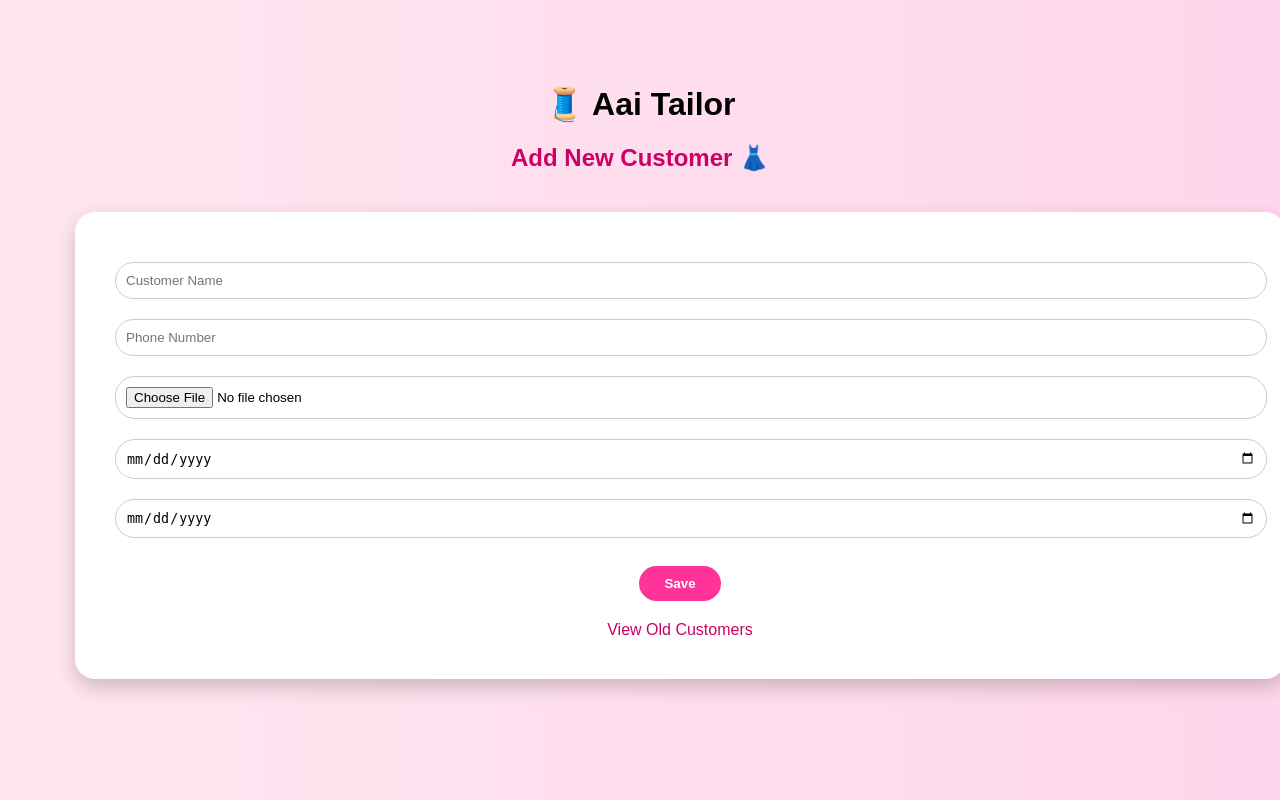
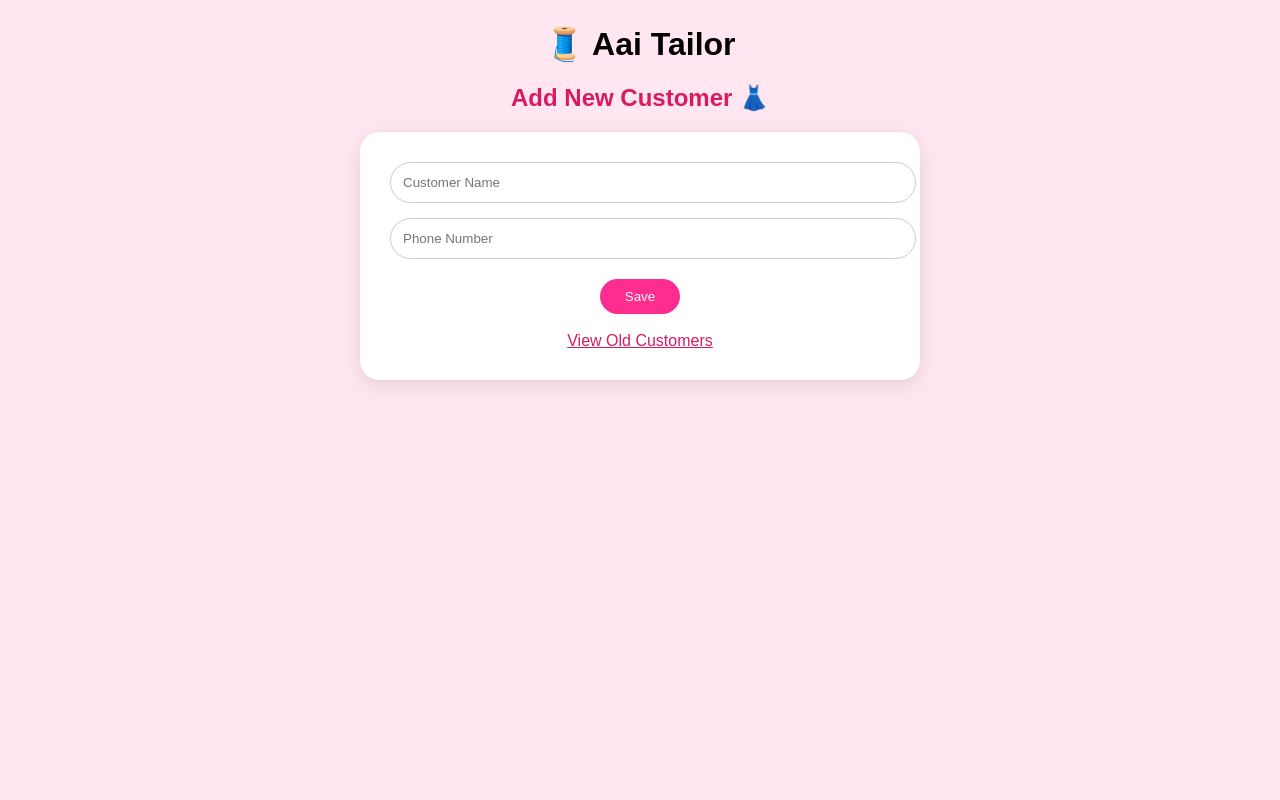
Before and after one commit to swarali-more/aai-tailor-management, a Django app: page /add-customer/ in a window 1280 px wide. Run offline with Django 5.2, Linux system fonts and the light colour scheme.

Commit message:
remove dates option from add new customer

```diff
--- a/templates/add_customer.html
+++ b/templates/add_customer.html
@@ -1,86 +1,57 @@
 {% extends 'base.html' %}
 {% block content %}
-<!DOCTYPE html>
-<html>
-<head>
-    <title>Add Customer</title>
 
-    <style>
-        body {
-            font-family: Arial;
-            background: linear-gradient(to right, #ffe6f0, #ffd6eb);
-            text-align: center;
-            padding: 60px;
-        }
+<h2 style="color:#d81b60;">Add New Customer 👗</h2>
 
-        h2 {
-            color: #cc0066;
-            margin-bottom: 40px;
-        }
+<div style="
+    background:white;
+    padding:30px;
+    border-radius:20px;
+    width:100%;
+    max-width:500px;
+    margin:20px auto;
+    box-shadow:0 5px 20px rgba(0,0,0,0.1);
+">
 
-        .form-box {
-            background: white;
-            padding: 40px;
-            width: 100%;
-            margin: auto;
-            border-radius: 20px;
-            box-shadow: 0 8px 20px rgba(0,0,0,0.2);
-        }
+<form method="POST">
+    {% csrf_token %}
 
-        input {
-            width: 100%;
-            padding: 10px;
-            margin: 10px 0;
-            border-radius: 20px;
-            border: 1px solid #ccc;
-        }
+    <input type="text" name="name" placeholder="Customer Name" required
+    style="
+        width:100%;
+        padding:12px;
+        margin-bottom:15px;
+        border-radius:25px;
+        border:1px solid #ccc;
+    ">
 
-        button {
-            padding: 10px 25px;
-            border-radius: 20px;
-            border: none;
-            background: #ff3399;
-            color: white;
-            font-weight: bold;
-            cursor: pointer;
-            transition: 0.3s;
-        }
+    <input type="text" name="number" placeholder="Phone Number" required
+    style="
+        width:100%;
+        padding:12px;
+        margin-bottom:20px;
+        border-radius:25px;
+        border:1px solid #ccc;
+    ">
 
-        button:hover {
-            background: #e60073;
-            transform: scale(1.05);
-        }
+    <button type="submit" style="
+        background:#ff2d8d;
+        color:white;
+        border:none;
+        padding:10px 25px;
+        border-radius:25px;
+        cursor:pointer;
+    ">
+        Save
+    </button>
 
-        a {
-            display: block;
-            margin-top: 20px;
-            text-decoration: none;
-            color: #cc0066;
-        }
-    </style>
-</head>
-<body>
+</form>
 
-    <h2>Add New Customer 👗</h2>
+<br>
+<a href="{% url 'old_customers' %}" style="color:#d81b60;">
+    View Old Customers
+</a>
 
-    <div class="form-box">
-            <form method="POST" enctype="multipart/form-data">
-            {% csrf_token %}
+</div>
 
-            <input type="text" name="name" placeholder="Customer Name" required>
-            <input type="text" name="phone" placeholder="Phone Number" required>
-
-            <input type="file" name="photo">
-            <input type="date" name="received_date">
-            <input type="date" name="delivery_date">
-
-            <br><br>
-            <button type="submit">Save</button>
-        </form>
-
-        <a href="{% url 'old_customers' %}">View Old Customers</a>
-    </div>
-
-</body>
-</html>
 {% endblock %}
```
